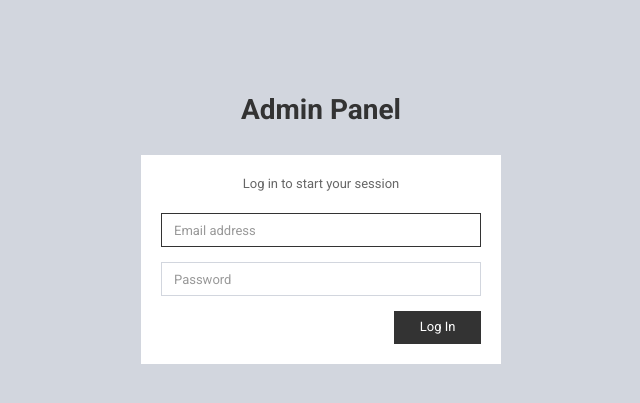
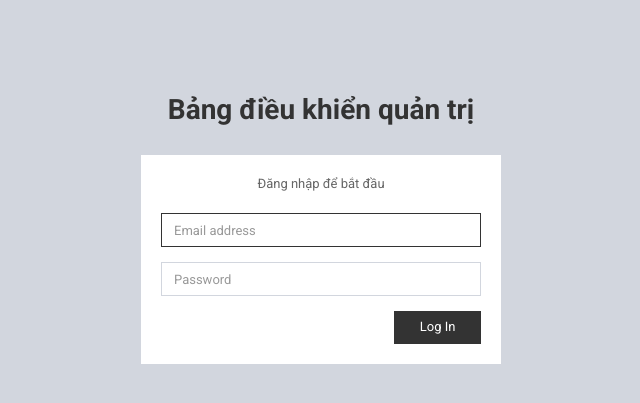
Before and after one commit to TuyetPhuongTong/Nhom4, a PHP site: page /admin/login.php in a window 1280 px wide. Shown: the top 403 px of the page, without its empty margins (319-959 px from the left). Run offline with PHP 8.4, Linux system fonts and the light colour scheme.

Commit message:
Update login.php

```diff
--- a/admin/login.php
+++ b/admin/login.php
@@ -10,7 +10,7 @@ $error_message='';
 if(isset($_POST['form1'])) {
 
     if(empty($_POST['email']) || empty($_POST['password'])) {
-        $error_message = 'Email and/or Password can not be empty<br>';
+        $error_message = 'Email và/hoặc Mật khẩu không được để trống<br>';
     } else {
 
 		$email = strip_tags($_POST['email']);
@@ -21,14 +21,14 @@ if(isset($_POST['form1'])) {
     	$total = $statement->rowCount();
         $result = $statement->fetchAll(PDO::FETCH_ASSOC);
         if($total==0) {
-            $error_message .= 'Email Address does not match<br>';
+            $error_message .= 'Địa chỉ email không đúng<br>';
         } else {
             foreach($result as $row) {
                 $row_password = $row['password'];
             }
 
             if( $row_password != md5($password) ) {
-                $error_message .= 'Password does not match<br>';
+                $error_message .= 'Mật khẩu không đúng<br>';
             } else {
 
 				$_SESSION['user'] = $row;
@@ -45,7 +45,7 @@ if(isset($_POST['form1'])) {
 <head>
 	<meta charset="utf-8">
 	<meta http-equiv="X-UA-Compatible" content="IE=edge">
-	<title>Login</title>
+	<title>Đăng nhập</title>
 
 	<meta content="width=device-width, initial-scale=1, maximum-scale=1, user-scalable=no" name="viewport">
 
@@ -66,10 +66,10 @@ if(isset($_POST['form1'])) {
 
 <div class="login-box">
 	<div class="login-logo">
-		<b>Admin Panel</b>
+		<b>Bảng điều khiển quản trị</b>
 	</div>
   	<div class="login-box-body">
-    	<p class="login-box-msg">Log in to start your session</p>
+    	<p class="login-box-msg">Đăng nhập để bắt đầu</p>
 
 	    <?php
 	    if( (isset($error_message)) && ($error_message!='') ):
```
